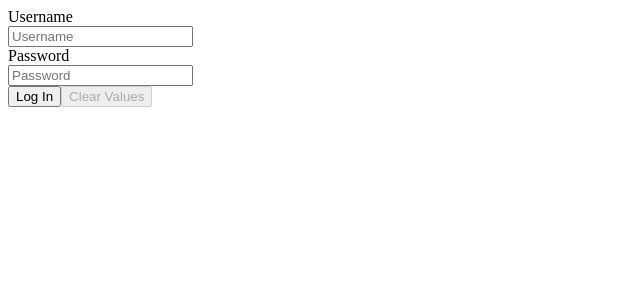
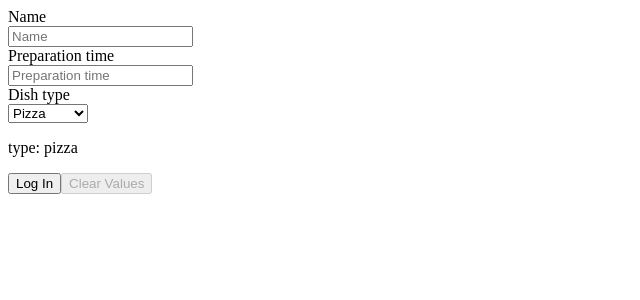
Before and after one commit to rafkus/react-dishes-form, a React (Create React App) app: page / in a window 1280 px wide. Shown: the top 300 px of the page, without its empty margins (0-640 px from the left). Built offline with nearby package versions, Linux system fonts and the light colour scheme.

Commit message:
add select dish type field. get dish-type from redux-form state

```diff
--- a/src/components/DishForm/DishForm.js
+++ b/src/components/DishForm/DishForm.js
@@ -1,18 +1,19 @@
 import React from "react";
-import { Field, reduxForm, SubmissionError } from "redux-form";
+import { connect } from "react-redux";
+import { Field, reduxForm } from "redux-form";
+import { SubmissionError, formValueSelector } from "redux-form";
 
-
-const sleep = ms => new Promise(resolve => setTimeout(resolve, ms))
+const sleep = ms => new Promise(resolve => setTimeout(resolve, ms));
 
 function submit(values) {
   return sleep(1000).then(() => {
     console.log(values);
 
     throw new SubmissionError({
-        username: 'User does not exist',
-        _error: 'Login failed!'
-      })
-  })
+      username: "User does not exist",
+      _error: "Login failed!"
+    });
+  });
 }
 
 const renderField = ({ input, label, type, meta: { touched, error } }) => (
@@ -23,24 +24,33 @@ const renderField = ({ input, label, type, meta: { touched, error } }) => (
       {touched && error && <span>{error}</span>}
     </div>
   </div>
-  )
+);
 
 let DishForm = props => {
-    const { error, handleSubmit, pristine, reset, submitting } = props
+  const { error, handleSubmit, pristine, reset, submitting, dishType } = props;
   return (
     <form onSubmit={handleSubmit(submit)}>
+      <Field name="name" type="text" component={renderField} label="Name" />
       <Field
-          name="username"
+        name="preparation_time"
         type="text"
         component={renderField}
-          label="Username"
+        label="Preparation time"
       />
-        <Field
-          name="password"
-          type="password"
-          component={renderField}
-          label="Password"
-        />
+
+      <div>
+        <label>Dish type</label>
+        <div>
+          <Field name="type" component="select">
+            <option value="pizza">Pizza</option>
+            <option value="soup">Soup</option>
+            <option value="sandwich">Sandwich</option>
+          </Field>
+        </div>
+      </div>
+
+      <p>type: {dishType} </p>
+
       {error && <strong>{error}</strong>}
       <div>
         <button type="submit" disabled={submitting}>
@@ -51,11 +61,23 @@ let DishForm = props => {
         </button>
       </div>
     </form>
-    )
+  );
 };
 
+const selector = formValueSelector("dish");
+
 DishForm = reduxForm({
-  form: "dish"
+  form: "dish",
+  initialValues: {
+    type: "pizza"
+  }
+})(DishForm);
+
+DishForm = connect(state => {
+  const type = selector(state, "type");
+  return {
+    dishType: type
+  };
 })(DishForm);
 
 export default DishForm;
```
Lines whose indentation alone changed are shown as unchanged.
